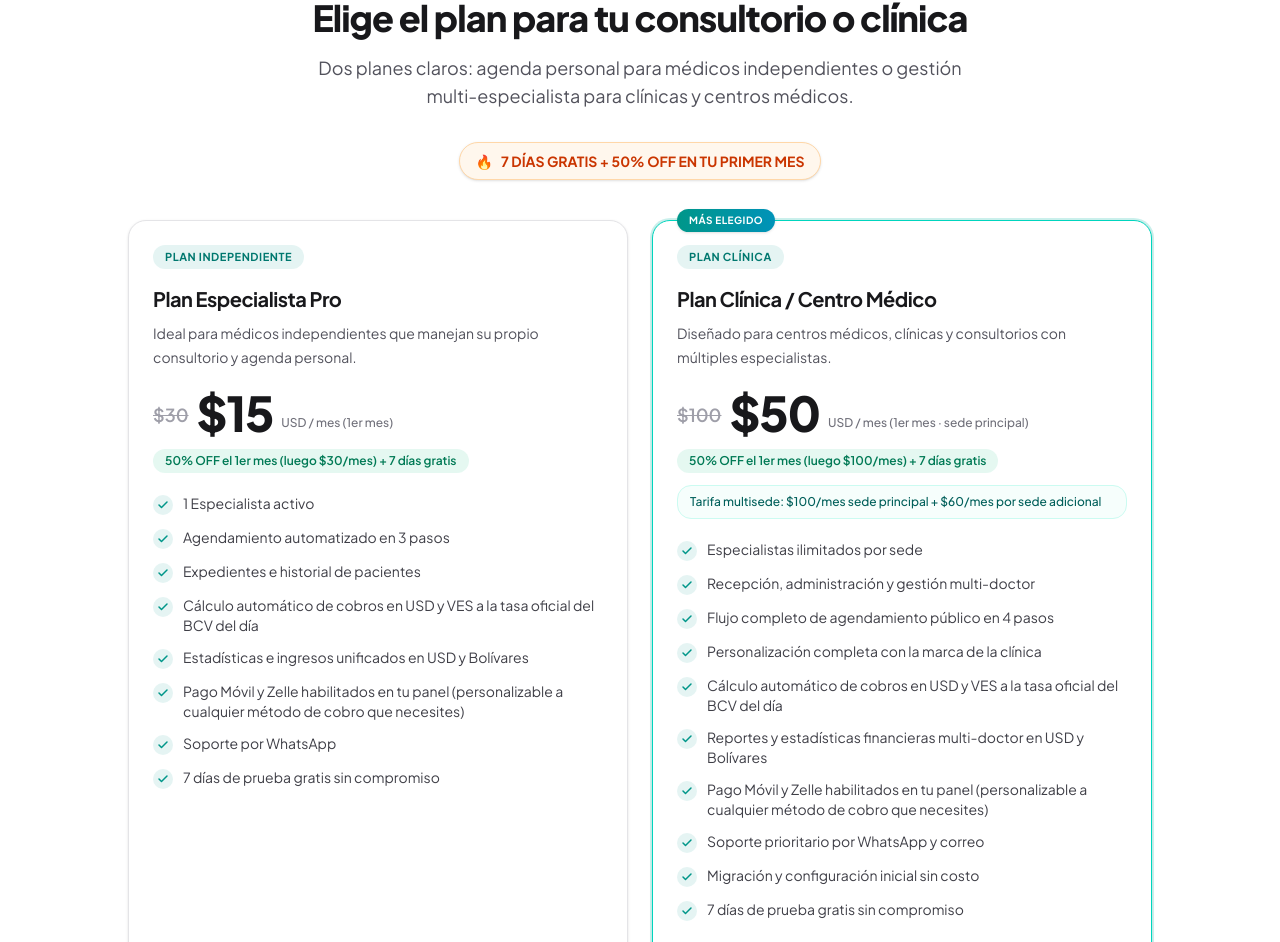
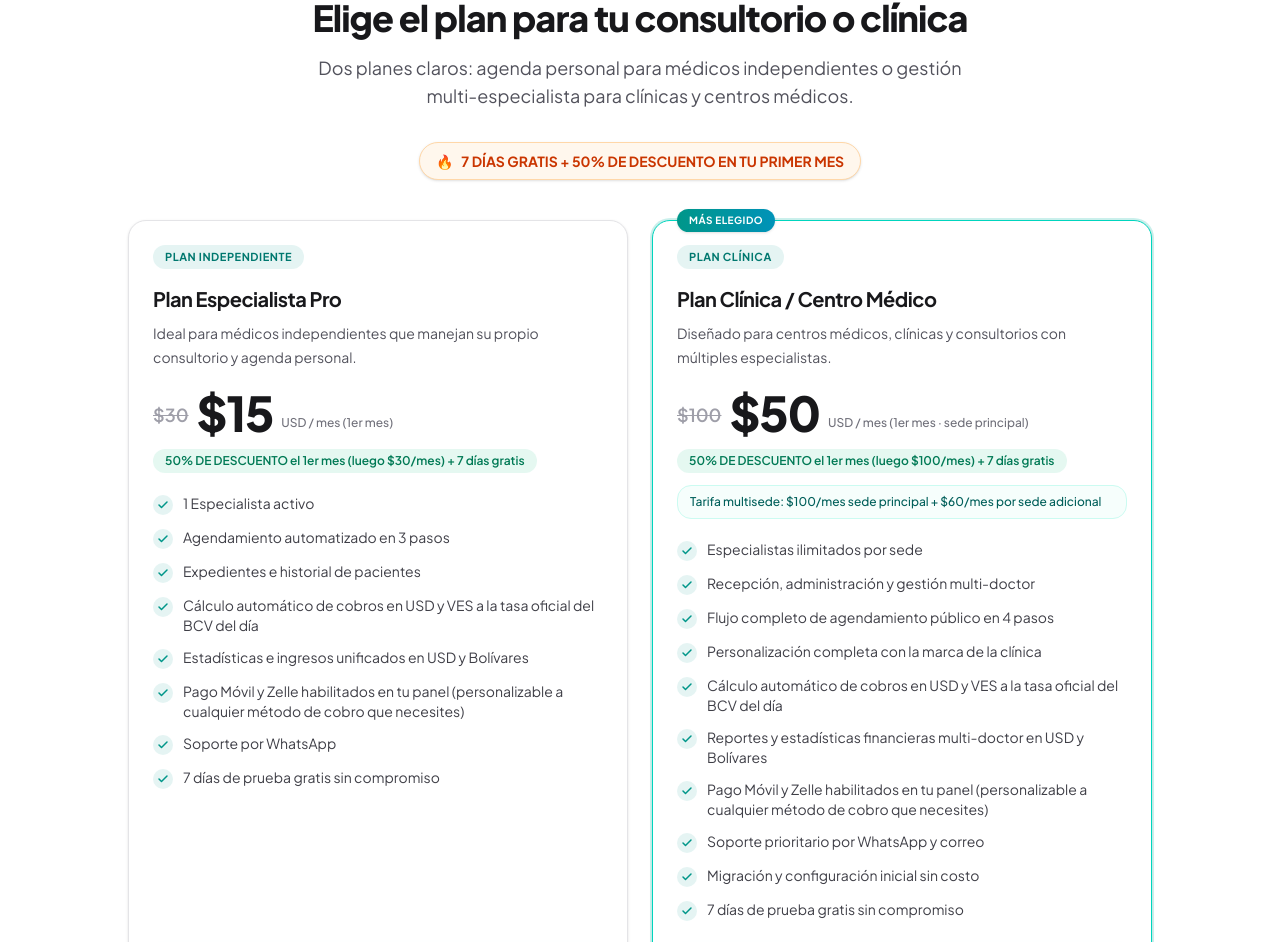
Before and after one commit to jggalviz/medisys, a Next.js app: page / in a window 1280 px wide. Shown: the part 2488-3430 px from the top of the page. Built offline with nearby package versions, Linux system fonts and the light colour scheme.

Commit message:
style(landing): cambiar copy de 'OFF' a 'DE DESCUENTO' en banner y badges de precios

```diff
--- a/src/app/page.tsx
+++ b/src/app/page.tsx
@@ -167,7 +167,7 @@ const PLANES_LANDING: readonly PlanLanding[] = [
     precio: "$15",
     precioDetalle: "USD / mes (1er mes)",
     precioTachado: "$30",
-    promo: "50% OFF el 1er mes (luego $30/mes) + 7 días gratis",
+    promo: "50% DE DESCUENTO el 1er mes (luego $30/mes) + 7 días gratis",
     features: [
       "1 Especialista activo",
       "Agendamiento automatizado en 3 pasos",
@@ -189,7 +189,7 @@ const PLANES_LANDING: readonly PlanLanding[] = [
     precio: "$50",
     precioDetalle: "USD / mes (1er mes · sede principal)",
     precioTachado: "$100",
-    promo: "50% OFF el 1er mes (luego $100/mes) + 7 días gratis",
+    promo: "50% DE DESCUENTO el 1er mes (luego $100/mes) + 7 días gratis",
     multisede: "$100/mes sede principal + $60/mes por sede adicional",
     destacado: true,
     features: [
@@ -592,7 +592,7 @@ function PricingSection() {
 
         <div className="mx-auto mt-8 flex w-fit items-center gap-2 rounded-full border border-orange-200 bg-orange-50 px-4 py-2 text-sm font-bold text-orange-700 shadow-sm">
           <span aria-hidden="true">🔥</span>
-          7 DÍAS GRATIS + 50% OFF EN TU PRIMER MES
+          7 DÍAS GRATIS + 50% DE DESCUENTO EN TU PRIMER MES
         </div>
 
         <div className="mx-auto mt-10 grid max-w-5xl gap-6 md:grid-cols-2">
```
